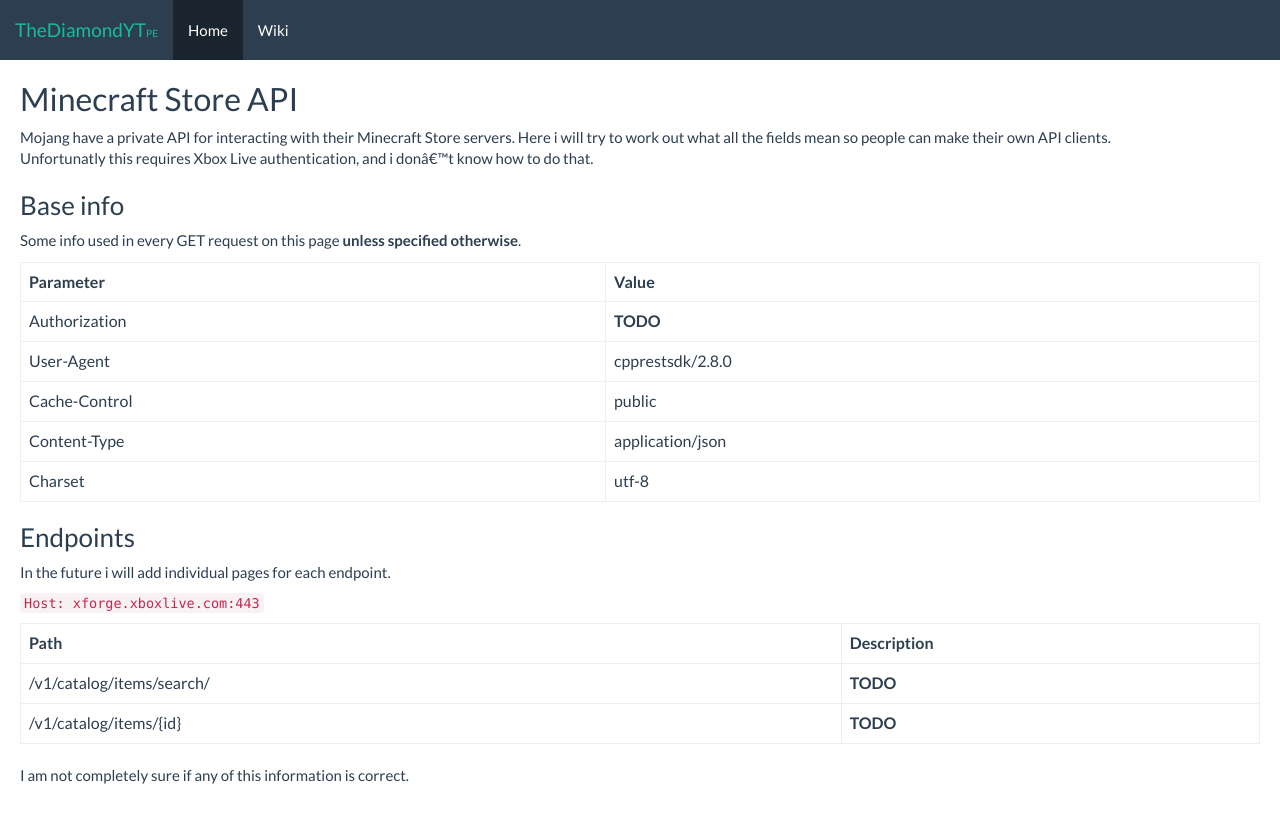
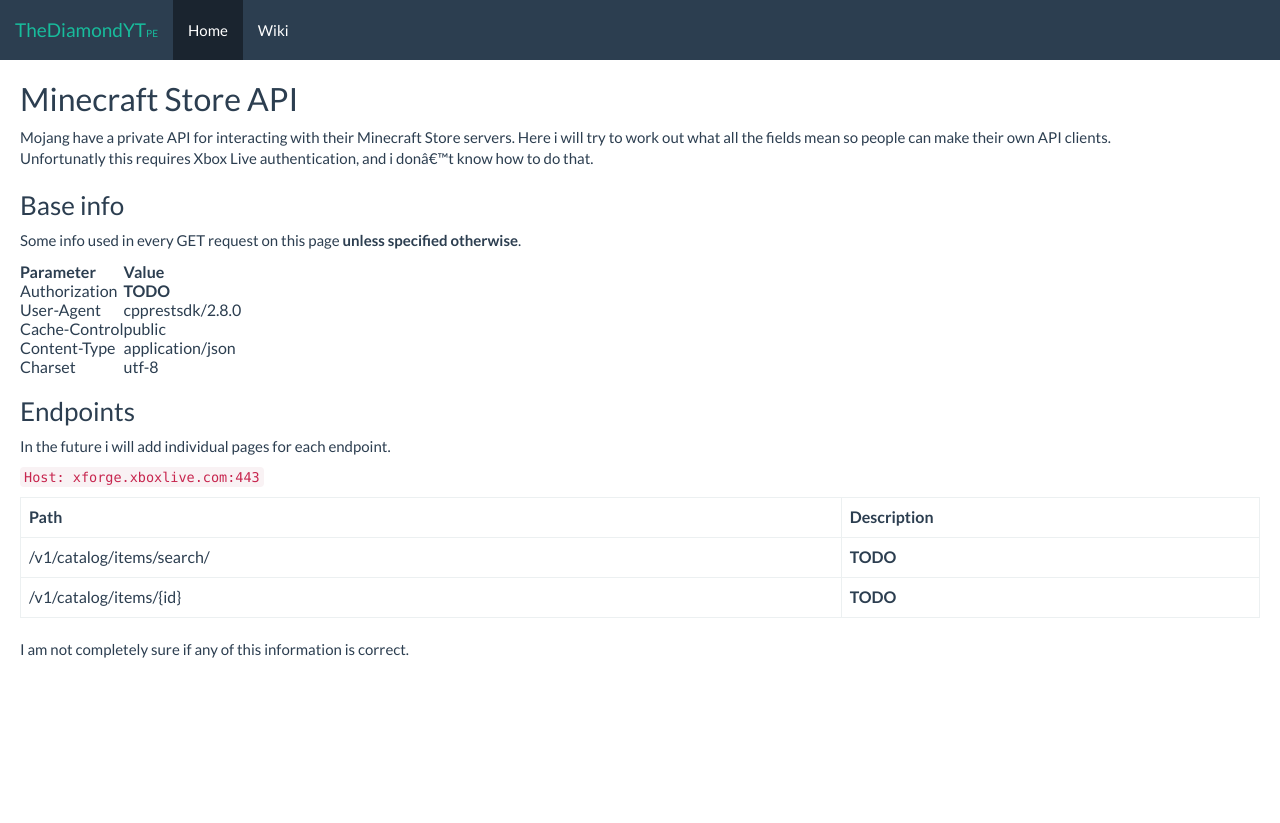
Before and after one commit to TheDiamondYT1/pe.thediamondyt.tk, a Jekyll site: the page built from _wiki/api/store/Store.md, in a window 1280 px wide. Shown: the top 823 px of the page. Built offline with Jekyll 4.4.1, drawn with Linux system fonts in a browser that asks for light colours.

Commit message:
Try something

```diff
--- a/_wiki/api/store/Store.md
+++ b/_wiki/api/store/Store.md
@@ -9,8 +9,6 @@
 ### Base info
 Some info used in every GET request on this page **unless specified otherwise**.
 
-{:.table}
-{:.table-bordered}
 |Parameter|Value|
 |---------|-----|
 |Authorization|**TODO**|
```
